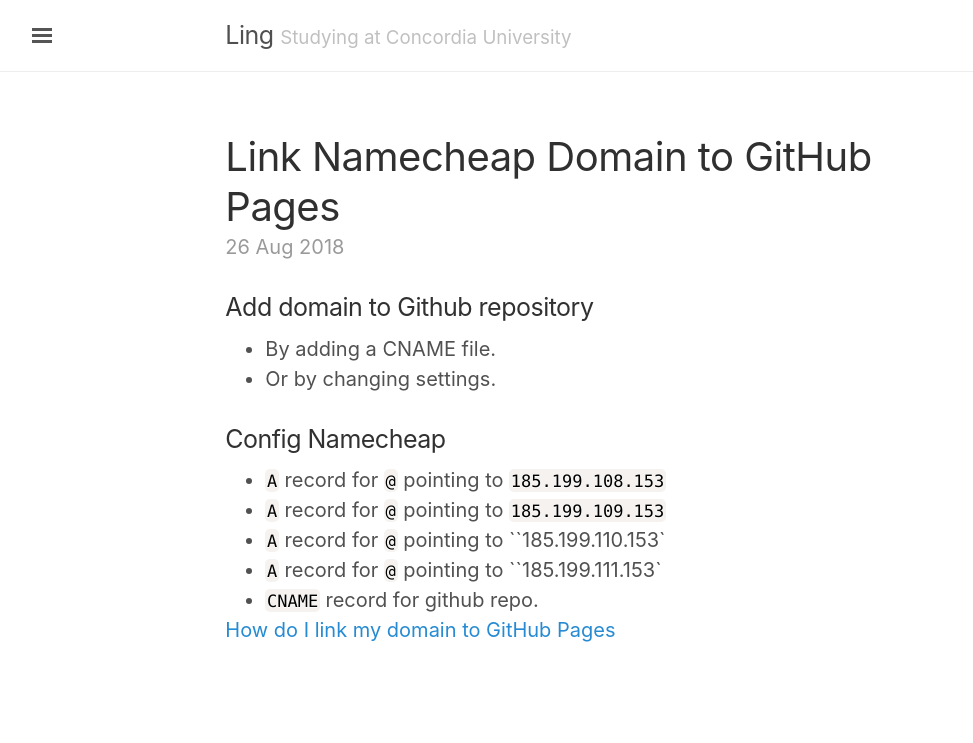
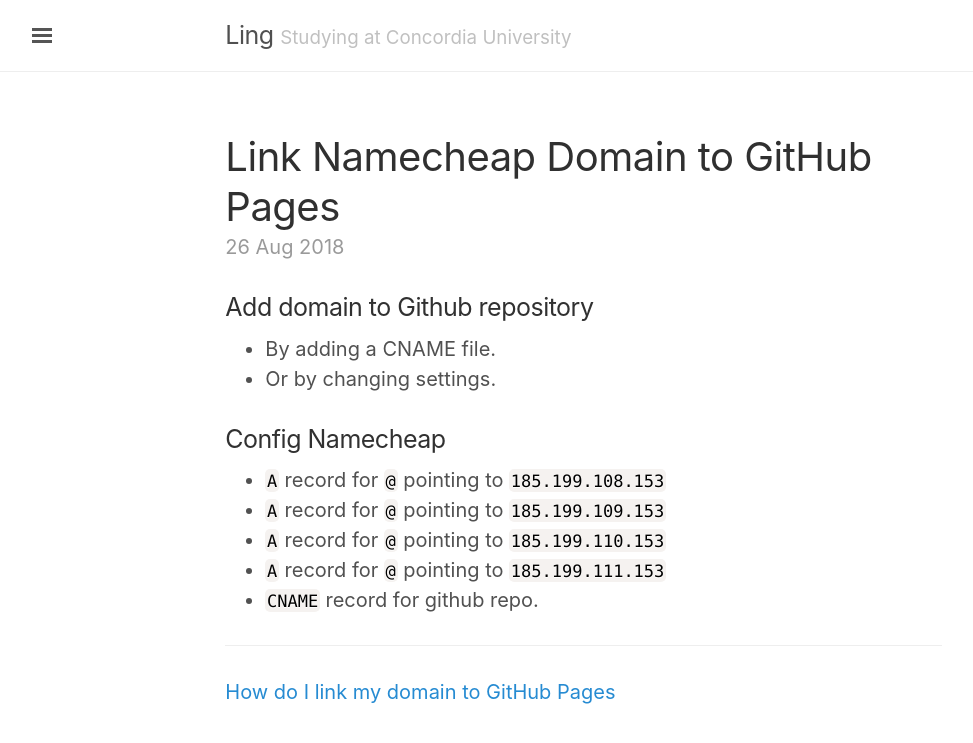
Before and after one commit to lingt-xyz/note, a Jekyll site: the page built from _posts/2018-08-26-link-namecheap-domain-to-GitHub-Pages.md, in a window 1280 px wide. Shown: the top 743 px of the page, without its empty margins (3-976 px from the left). Built offline with Jekyll 4.4.1, drawn with Linux system fonts in a browser that asks for light colours.

Commit message:
update namecheap setup

```diff
--- a/_posts/2018-08-26-link-namecheap-domain-to-GitHub-Pages.md
+++ b/_posts/2018-08-26-link-namecheap-domain-to-GitHub-Pages.md
@@ -13,8 +13,9 @@
 ### Config Namecheap
 * `A` record for `@` pointing to `185.199.108.153`
 * `A` record for `@` pointing to `185.199.109.153`
-* `A` record for `@` pointing to ``185.199.110.153`
-* `A` record for `@` pointing to ``185.199.111.153`
+* `A` record for `@` pointing to `185.199.110.153`
+* `A` record for `@` pointing to `185.199.111.153`
 * `CNAME` record for github repo.
 
+<hr>
 [How do I link my domain to GitHub Pages](https://www.namecheap.com/support/knowledgebase/article.aspx/9645/2208/how-do-i-link-my-domain-to-github-pages/)
```
